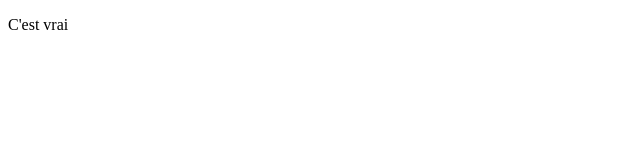
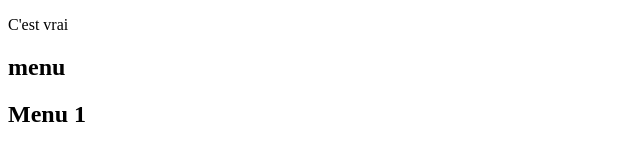
Before and after one commit to moatazlaissyine2006-tech/qualit--de-code, a plain HTML site: page index.html in a window 1280 px wide. Shown: the whole page, without its empty margins (0-640 px from the left). Drawn offline with Linux system fonts and the light colour scheme.

Commit message:
ajout de div

```diff
--- a/index.html
+++ b/index.html
@@ -8,5 +8,7 @@
     <p>
         C'est vrai
     </p>
+    <div > <h2> menu</h2> </div>
+    <h2>Menu 1</h2>
   </body>
 </html>
```
